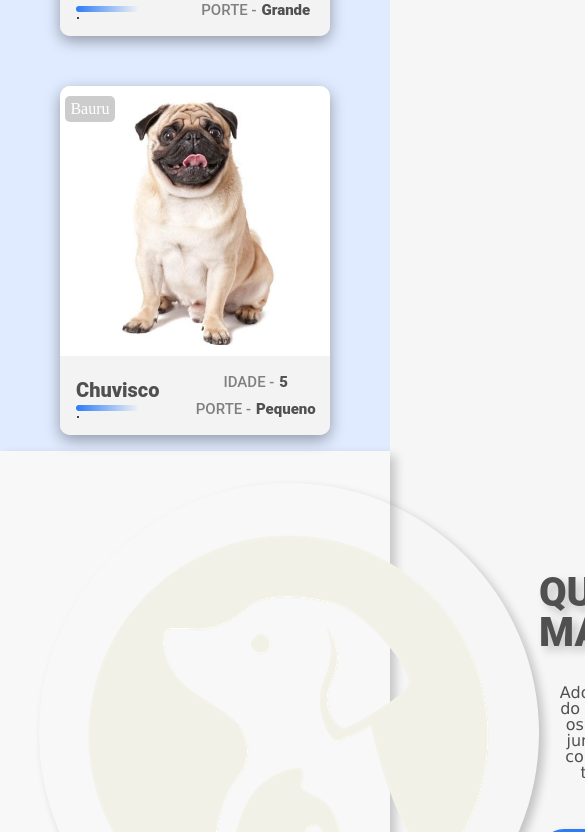
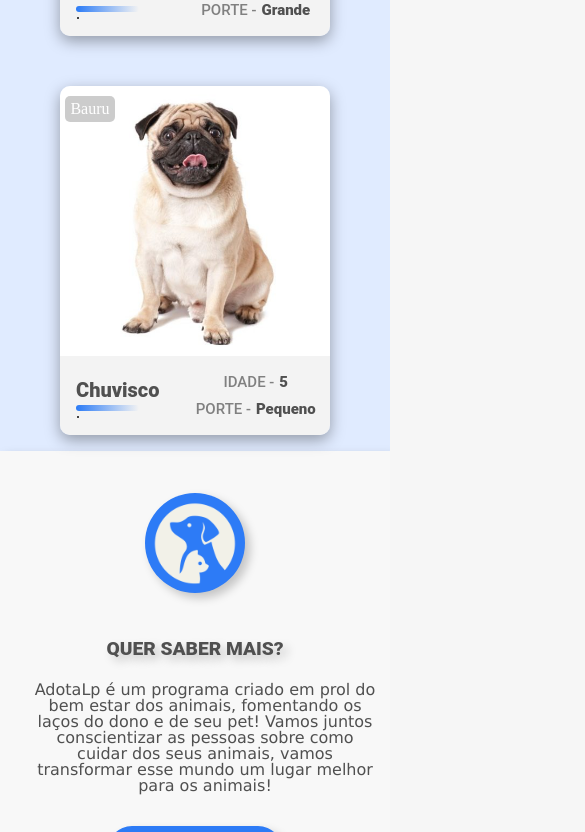
Before and after one commit to dudagiglioli/adotalp--web, a React (Create React App) app: page / in a window 390 px wide. Shown: the part 1168-2000 px from the top of the page, 585 px wide, since content can reach past the window. Built offline with nearby package versions, Linux system fonts and the light colour scheme.

Commit message:
responsive footer

```diff
--- a/src/components/Footer/Footer.module.scss
+++ b/src/components/Footer/Footer.module.scss
@@ -12,16 +12,19 @@
     width: 100%;
     display: flex;
     flex-direction: row;
+    gap: 3%;
 }
 .left{
     display: flex;
     justify-content: flex-start;
     align-items: flex-start;
+    border-radius: 50%;
 
     &__img{
-        position: relative;
         border-radius: 50%;
         box-shadow: 5px 5px 10px rgba(0, 0, 0, .212);
+        width: 156px;
+        background-color: #2d7bf6;
     }
 }
 .box{
@@ -87,3 +90,45 @@
 .button:hover{
     opacity: 0.8;
 }
+
+@media screen and (max-width: 700px){
+    .container{
+        flex-direction: column;
+        margin: 10px;
+    }
+    .left{
+        justify-content: center;
+        align-items: center;
+        &__img{
+            width: 100px;
+        }
+    }
+    .cardTitle{
+        &__title{
+            font-size: larger;
+        }
+    }
+    .cardText{
+        padding-top: 1.5rem;
+        &__text{
+            font-size: medium;
+        }
+    }
+    .boxButton{
+        display: flex;
+        justify-content: center;
+        align-items: center;
+        flex-direction: column;
+        padding-top: 2rem;
+        gap: 10px;
+    }
+    .button{
+        justify-content: center;
+        align-items: center;
+    }
+    .button a{
+        width: 70%;
+    }
+
+
+}
--- a/src/pages/Home/Home.module.scss
+++ b/src/pages/Home/Home.module.scss
@@ -56,6 +56,7 @@
     flex-direction: column;
     flex-wrap: nowrap;
     gap: 20px;
+    text-align: center;
 
     &__title{
         font-size: 40px;
--- a/src/pages/Home/index.tsx
+++ b/src/pages/Home/index.tsx
@@ -37,7 +37,7 @@
         <div className={styles.animais}>
           {AnimalDados.map((dados) => {
             return (
-                <div className={styles.animaisCard}>
+                <div className={styles.animaisCard} key={dados.id}>
                   <div className={styles.imgBox}>
                     <img
                       src={dados.fotoAnimal}
```
